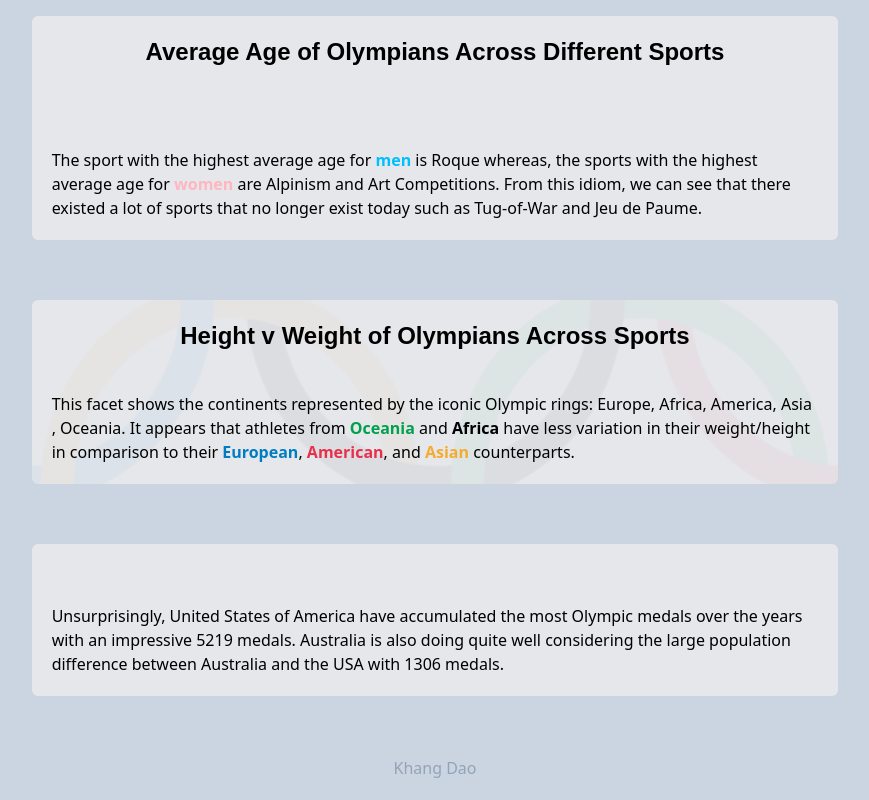
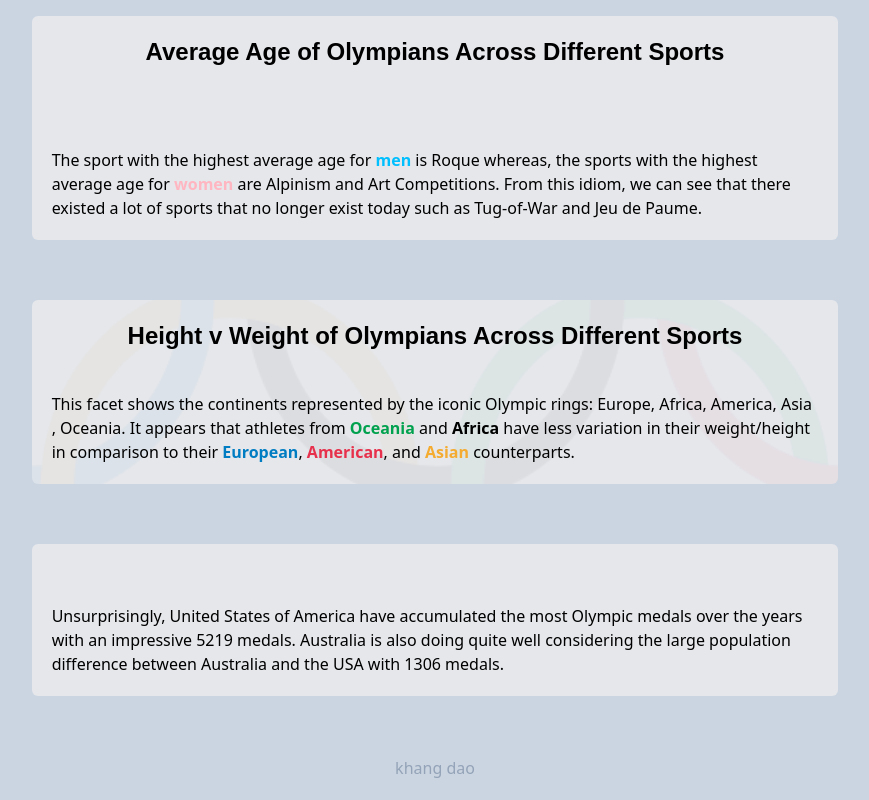
Before and after one commit to khang-dao/fit3179, a website: page index.html in a window 1280 px wide. Shown: the part 792-1592 px from the top of the page, without its empty margins (205-1074 px from the left). Drawn offline with Linux system fonts and the light colour scheme; a script that the page names is missing.

Commit message:
Footer changes

```diff
--- a/index.html
+++ b/index.html
@@ -70,7 +70,7 @@
         </div>
 
         <div class="col-start-2 col-end-6 m-5 p-5 bg-gray-200 rounded-md bg-[url('/docs/assets/olympic_rings.png')] bg-[length:1200px_600px] bg-no-repeat bg-center ">
-            <h1 class="text-center text-2xl font-bold font-['Arial']">Height v Weight of Olympians Across Sports</h1>
+            <h1 class="text-center text-2xl font-bold font-['Arial']">Height v Weight of Olympians Across Different Sports</h1>
             <div class="flex justify-center m-5">
                 <div id="idiom-4-europe"></div>
                 <div id="idiom-4-africa"></div>
@@ -98,7 +98,7 @@
         </div>
 
         <footer class="col-start-2 col-end-6 m-5 ">
-            <p class="text-slate-400 text-center">Khang Dao</p>
+            <p class="text-slate-400 text-center">khang dao</p>
         </footer>
 
     </div>
```
